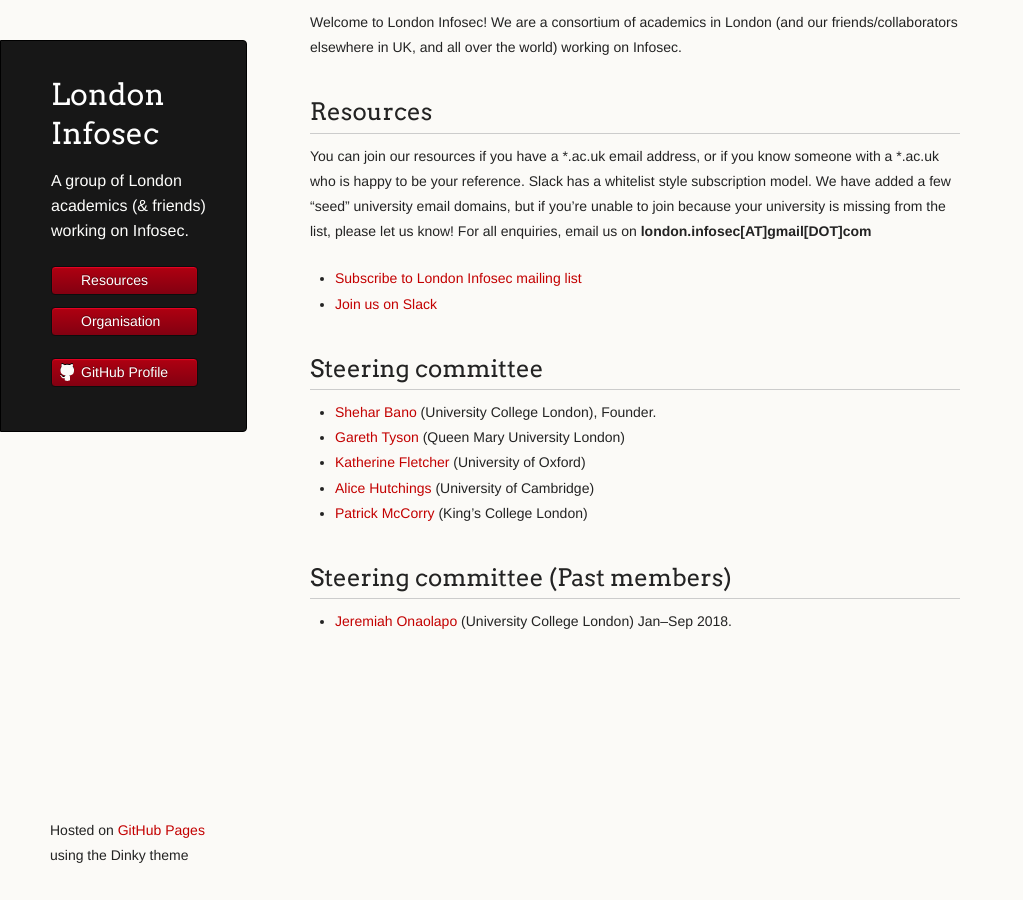
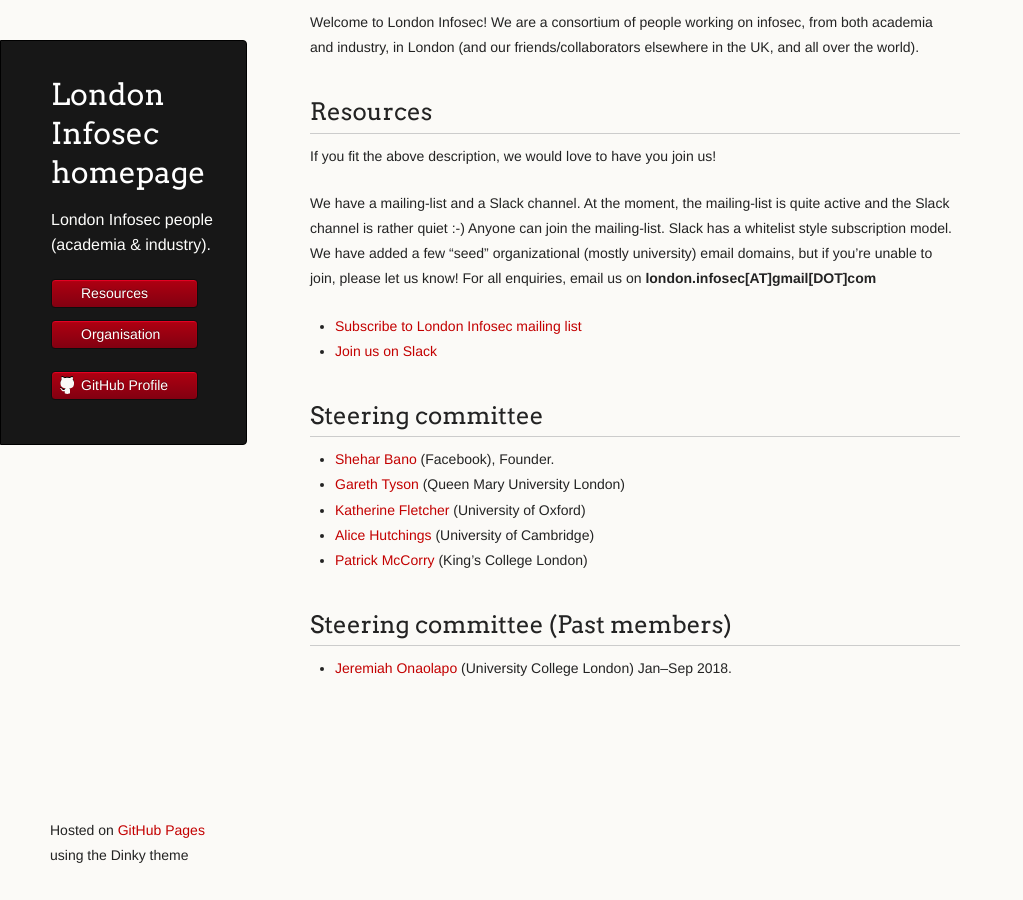
Before and after one commit to London-Infosec/London-Infosec.github.io, a Jekyll site: the page built from index.md, in a window 1280 px wide. Shown: the whole page, without its empty margins (0-1023 px from the left). Built offline with Jekyll 4.4.1, drawn with Linux system fonts in a browser that asks for light colours.

Commit message:
scope updated

```diff
--- a/_config.yml
+++ b/_config.yml
@@ -1,9 +1,4 @@
-title: London Infosec
-description: A group of London academics (& friends) working on Infosec.
+title: London Infosec homepage
+description: London Infosec people (academia & industry).
 show_downloads: true
 theme: jekyll-theme-dinky
-logo: /assets/red-logo.jpg
-url: https://london-infosec.github.io/
-author: London Infosec
-plugins:
-  - jekyll-seo-tag
--- a/index.md
+++ b/index.md
@@ -2,12 +2,13 @@
 layout: default
 ---
 
-
-Welcome to London Infosec! We are a consortium of academics in London (and our friends/collaborators elsewhere in UK, and all over the world) working on Infosec.
+Welcome to London Infosec! We are a consortium of people working on infosec, from both academia and industry, in London (and our friends/collaborators elsewhere in the UK, and all over the world).
 
 <h2 id="resources"> Resources </h2>
 
-You can join our resources if you have a *.ac.uk email address, or if you know someone with a *.ac.uk who is happy to be your reference. Slack has a whitelist style subscription model. We have added a few "seed" university email domains, but if you're unable to join because your university is missing from the list, please let us know! For all enquiries, email us on **london.infosec[AT]gmail[DOT]com**
+If you fit the above description, we would love to have you join us!
+
+We have a mailing-list and a Slack channel. At the moment, the mailing-list is quite active and the Slack channel is rather quiet :-) Anyone can join the mailing-list. Slack has a whitelist style subscription model. We have added a few "seed" organizational (mostly university) email domains, but if you're unable to join, please let us know! For all enquiries, email us on **london.infosec[AT]gmail[DOT]com**
 
 
 * [Subscribe to London Infosec mailing list](https://www.jiscmail.ac.uk/cgi-bin/webadmin?SUBED1=LONDON-INFOSEC&A=1)
@@ -15,7 +16,7 @@ You can join our resources if you have a *.ac.uk email address, or if you know s
 
 <h2 id="steering"> Steering committee </h2>
 
-* [Shehar Bano](http://sheharbano.com) (University College London), Founder.
+* [Shehar Bano](http://sheharbano.com) (Facebook), Founder.
 * [Gareth Tyson](http://www.eecs.qmul.ac.uk/~tysong/) (Queen Mary University London)
 * [Katherine Fletcher](https://www.cs.ox.ac.uk/people/katherine.fletcher/) (University of Oxford)
 * [Alice Hutchings](https://www.cl.cam.ac.uk/~ah793/) (University of Cambridge)
@@ -23,5 +24,3 @@ You can join our resources if you have a *.ac.uk email address, or if you know s
 <h2 id="steering-previous"> Steering committee (Past members) </h2>
 
 * [Jeremiah Onaolapo](http://www0.cs.ucl.ac.uk/staff/J.Onaolapo/) (University College London) Jan--Sep 2018.
-
-{% seo %}
```
